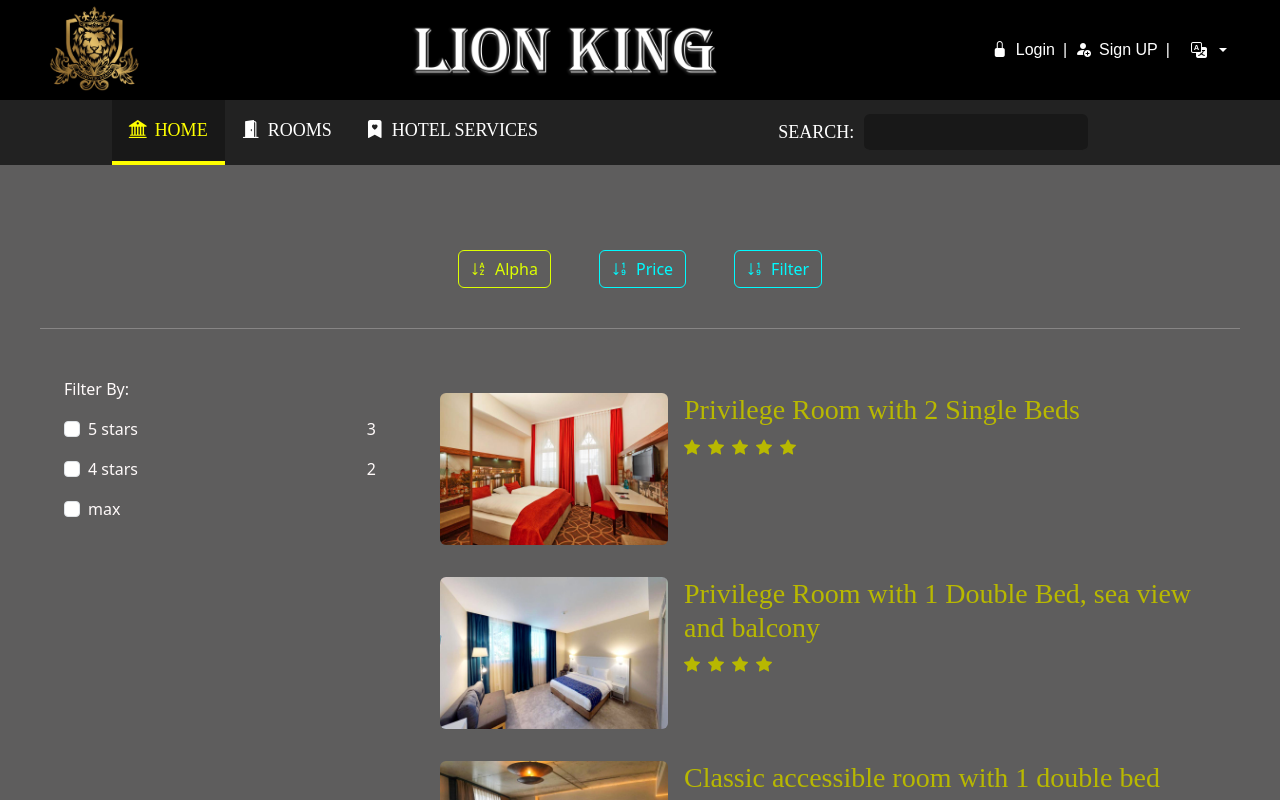
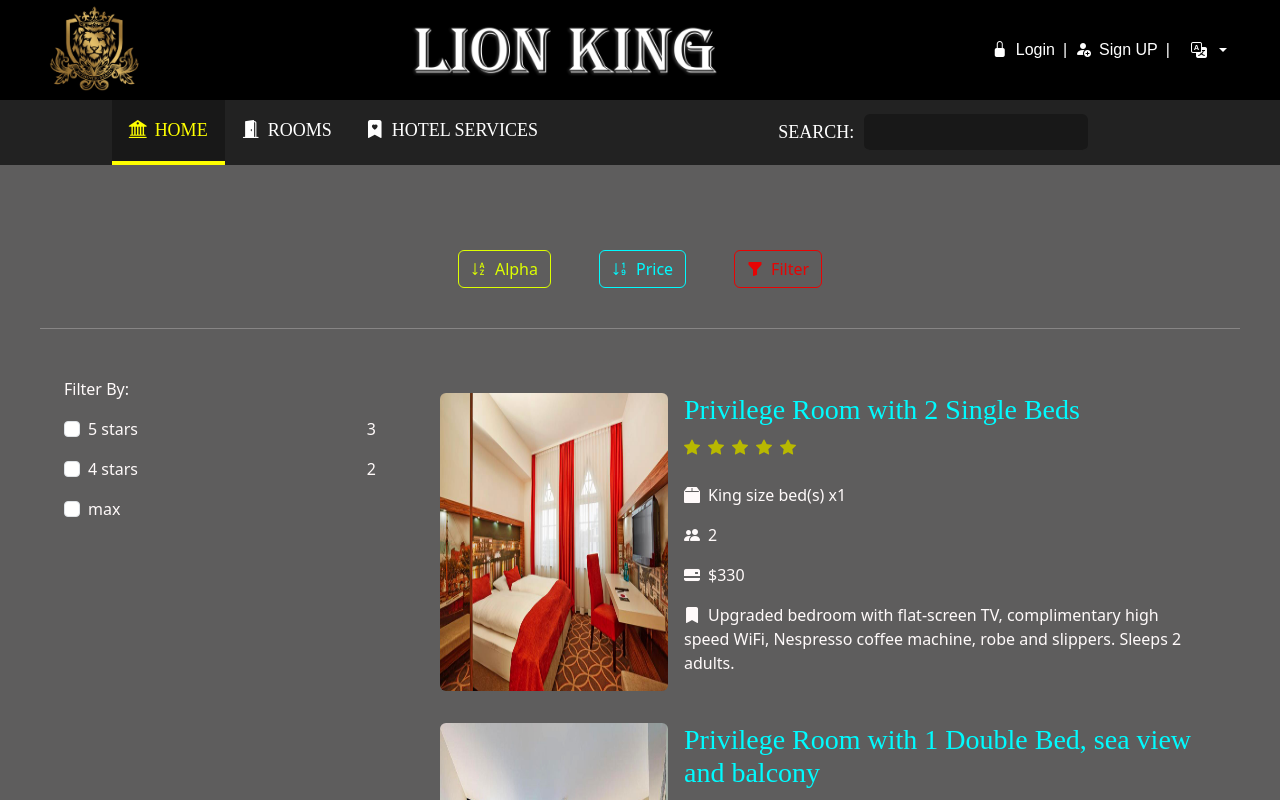
Before and after one commit to Talent106/hotel-management, a React (Create React App) app: page /rooms in a window 1280 px wide. Both pictures are taken after a click on the button "Filter". Shown: the top 800 px of the page. Built offline with nearby package versions, Linux system fonts and the light colour scheme.

Commit message:
style: filter page add design

```diff
--- a/src/views/Rooms.js
+++ b/src/views/Rooms.js
@@ -10,7 +10,7 @@ import './Rooms.scss';
 
 const Rooms = () => {
     const navigate = useNavigate();
-    const [filter, setFilter] = useState(false);
+    const [filter, setFilter] = useState(null);
     const [star_5, setStar_5] = useState(null);
     const [star_4, setStar_4] = useState(null);
 
@@ -27,29 +27,29 @@ const Rooms = () => {
                 <Button
                     className="me-4"
                     variant="outline-warning"
-                    onClick={() => setFilter(false)}
+                    onClick={() => setFilter(0)}
                 >
                     <i className="bi bi-sort-alpha-down me-2"></i>Alpha
                 </Button>
                 <Button
                     className="ms-4 me-4"
                     variant="outline-info"
-                    onClick={() => setFilter(false)}
+                    onClick={() => setFilter(1)}
                 >
                     <i className="bi bi-sort-numeric-down me-2"></i>Price
                 </Button>
                 <Button
                     className="ms-4"
-                    variant="outline-info"
-                    onClick={() => setFilter(true)}
+                    variant="outline-danger"
+                    onClick={() => setFilter(2)}
                 >
-                    <i className="bi bi-sort-numeric-down me-2"></i>Filter
+                    <i class="bi bi-funnel-fill me-2"></i>Filter
                 </Button>
             </div>
 
             <hr className="snow w-100 mb-4" />
 
-            {filter ?
+            {filter == 2 ?
                 <div className="d-flex w-100">
                     <div className="flex-d w-30 snow p-4">
                         <p>Filter By:</p>
@@ -79,9 +79,13 @@ const Rooms = () => {
                         {AllRooms.map((item, index) =>
                             <div className="d-flex w-100 p-3" key={index}>
                                 <Image className="w-30 me-3" src={item.src} rounded/>
-                                <div className="flex-d w-70">
-                                    <h3 className="text-yellow">{item.name}</h3>
+                                <div className="flex-d w-70 snow">
+                                    <h3 className="text-info">{item.name}</h3>
                                     <Stars reviews={item.reviews} center={false} />
+                                    <p><i class="bi bi-box2-fill me-2"></i>{item.bed}</p>
+                                    <p><i class="bi bi-people-fill me-2"></i>{item.max}</p>
+                                    <p><i class="bi bi-credit-card-2-back-fill me-2"></i>${item.price}</p>
+                                    <p><i class="bi bi-bookmark-fill me-2"></i>{item.content}</p>
                                 </div>
                             </div>
                         )}
```
